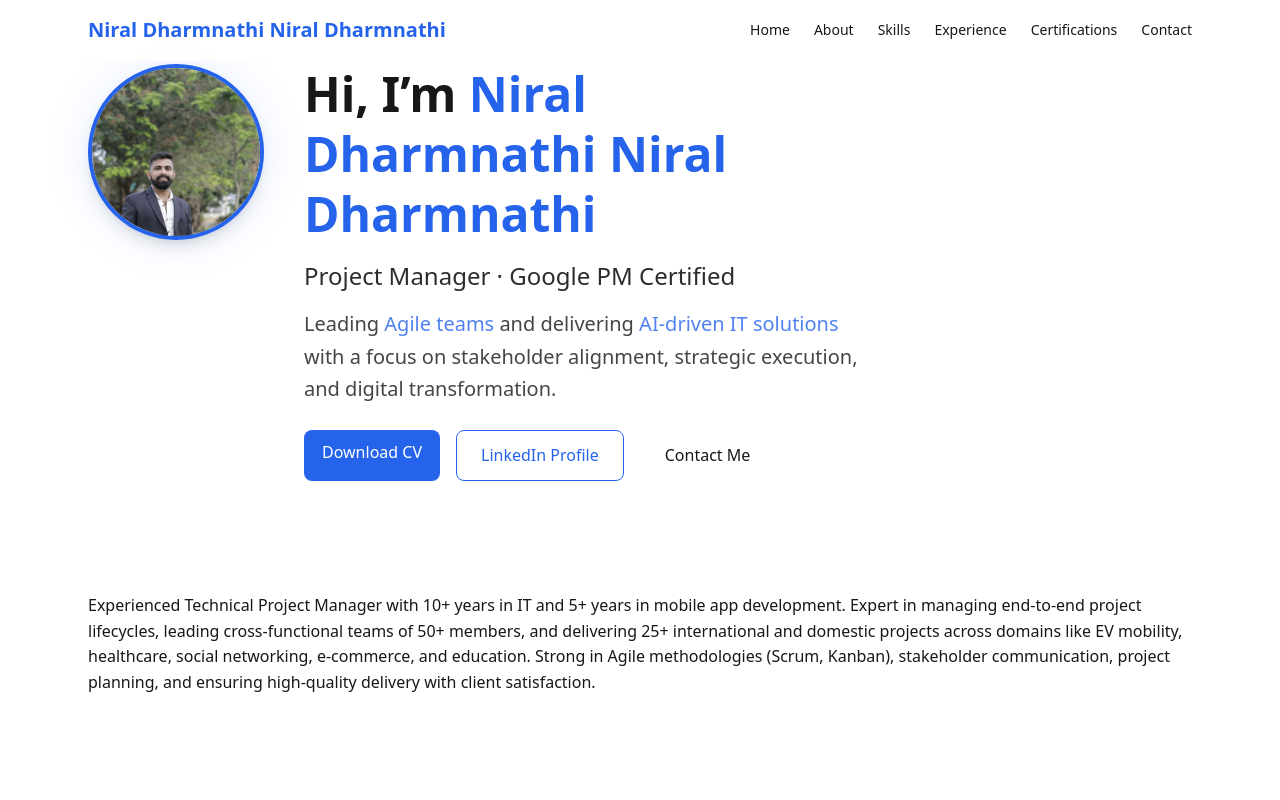
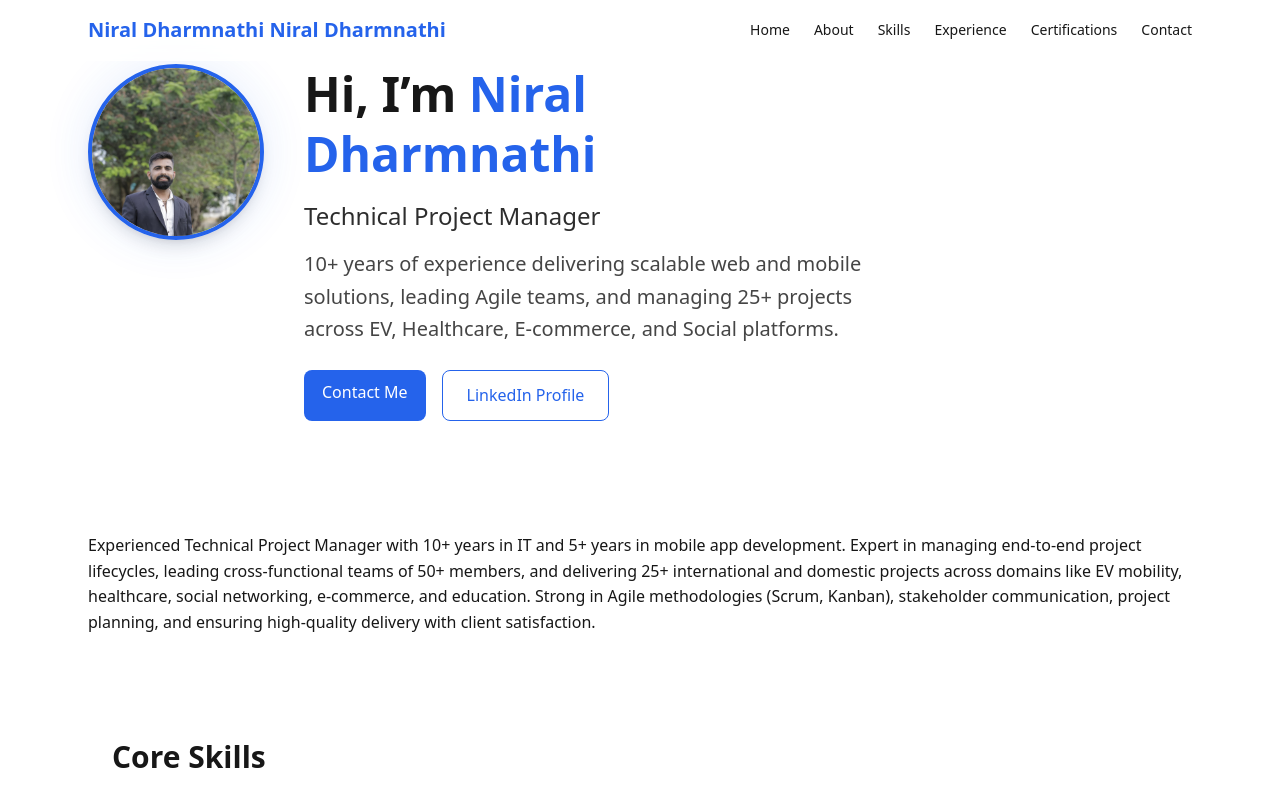
Before and after one commit to nndharmanathi/niral_cv, a Next.js app: page / in a window 1280 px wide. Shown: the top 800 px of the page. Built offline with nearby package versions, Linux system fonts and the light colour scheme.

Commit message:
Update Hero.js

```diff
--- a/components/Hero.js
+++ b/components/Hero.js
@@ -9,7 +9,7 @@ export default function Hero() {
 
           <img
             src="/niral.jpg"
-            alt="Niral Dharmnathi Niral Dharmnathi Project Manager Profile Picture"
+            alt="Niral Dharmnathi Profile Picture"
             className="relative w-36 h-36 md:w-44 md:h-44 rounded-full border-4 border-primary shadow-lg object-cover object-top"
           />
         </div>
@@ -18,46 +18,37 @@ export default function Hero() {
         <div className="text-center md:text-left max-w-xl">
 
           <h1 className="text-4xl md:text-5xl font-bold leading-tight">
-            Hi, I’m <span className="text-primary">Niral Dharmnathi Niral Dharmnathi</span>
+            Hi, I’m <span className="text-primary">Niral Dharmnathi</span>
           </h1>
 
           <p className="mt-4 text-xl md:text-2xl font-medium opacity-90">
-            Project Manager · Google PM Certified
+            Technical Project Manager
           </p>
 
           {/* Tagline */}
           <p className="mt-4 text-lg md:text-xl opacity-80 leading-relaxed">
-            Leading <span className="text-primary">Agile teams</span> and delivering
-            <span className="text-primary"> AI-driven IT solutions</span> with a focus on
-            stakeholder alignment, strategic execution, and digital transformation.
+            10+ years of experience delivering scalable web and mobile solutions,
+            leading Agile teams, and managing 25+ projects across EV, Healthcare,
+            E-commerce, and Social platforms.
           </p>
 
           {/* Buttons */}
           <div className="mt-6 flex flex-wrap gap-4 justify-center md:justify-start">
 
             <a
-              href="https://drive.google.com/uc?export=download&id=11EK9msbaBOlM34MAudGD1rHARvMDHffh"
-              target="_blank"
-              rel="noopener noreferrer"
+              href="#contact"
               className="btn-primary"
             >
-              Download CV
+              Contact Me
             </a>
 
             <a
-              href="https://www.linkedin.com/in/abhai-surti-b20854140"
+              href="https://www.linkedin.com/in/niral-dharmnathi-2212268b"
               target="_blank"
               rel="noopener noreferrer"
               className="px-6 py-3 rounded-lg border border-primary text-primary hover:bg-primary hover:text-white transition"
             >
               LinkedIn Profile
-            </a>
-
-            <a
-              href="#contact"
-              className="px-6 py-3 rounded-lg border border-white/20 hover:border-primary hover:text-primary transition"
-            >
-              Contact Me
             </a>
 
           </div>
```
